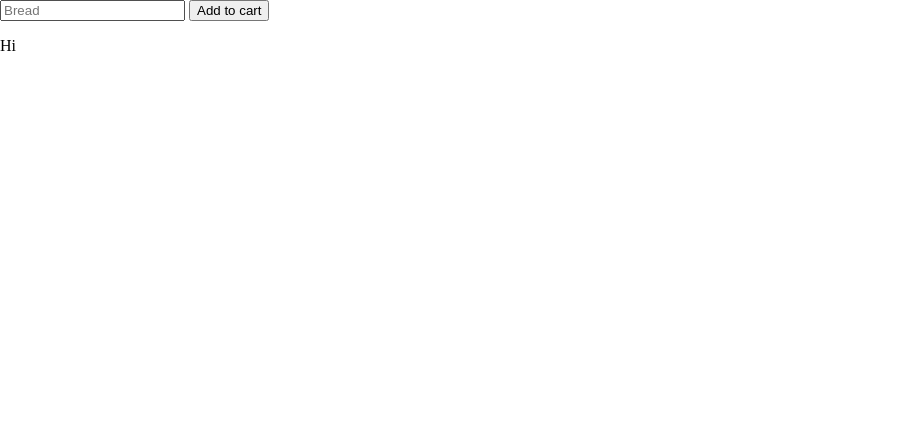
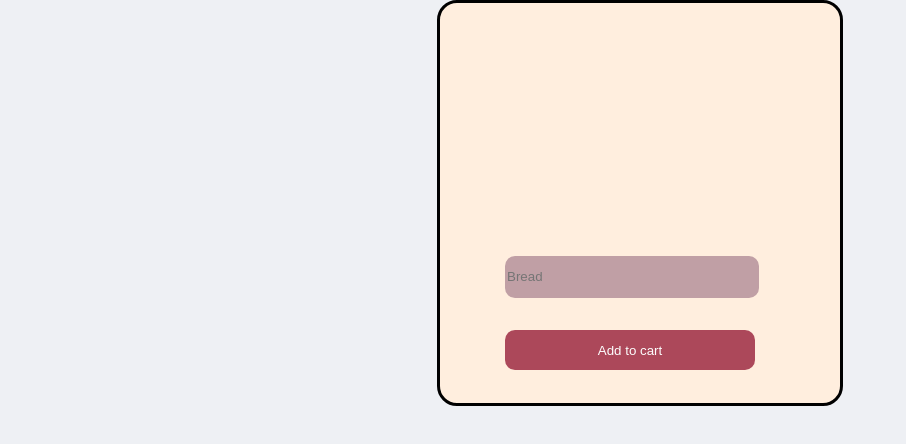
Before and after one commit to traumnerei/Personal-Projects, a plain HTML site: page index.html in a window 1280 px wide. Shown: the whole page, without its empty margins (0-906 px from the left). Drawn offline with nearby package versions, Linux system fonts and the light colour scheme.

Commit message:
some css

```diff
--- a/index.css
+++ b/index.css
@@ -1,22 +1,40 @@
 html, body {
     margin: 0;
     padding: 0;
-    /*
     font-family: 'Rubik', sans-serif;
     background-color: #EEF0F4;
-    */
+    justify-items: center;
+
 }
 
-input {
-    /*
+input{
     color: #432000;
-    background-color: #DCE1EB
-    */
+    background-color: #c09fa5;
+    margin-top: 220px;
+    margin-left: 65px;
+    border-style: none;
+    height: 40px;
+    width: 250px;
+    border-radius: 10px;
+    gap: 2px;
 }
 
-button {
-    /*
+button{
     color: #FDFDFD;
     background-color: #AC485A;
-    */
+    border-style: none;
+    height: 40px;
+    width: 250px;
+    margin-left: 65px;
+    border-radius: 10px;
+    gap: 5px;
 }
+
+.container{
+    width: 400px;
+    height: 400px;
+    background-color: #ffeede;
+    border-style: solid;
+    border-radius: 20px;
+    display: grid;
+}
--- a/index.html
+++ b/index.html
@@ -8,11 +8,14 @@
     <link rel="preconnect" href="https://fonts.gstatic.com" crossorigin>
     <link href="https://fonts.googleapis.com/css2?family=Rubik:wght@300&display=swap" rel="stylesheet">
     <link rel="stylesheet" href="index.css">
+    <script src="https://cdnjs.cloudflare.com/ajax/libs/jquery/3.7.1/jquery.min.js" integrity="sha512-v2CJ7UaYy4JwqLDIrZUI/4hqeoQieOmAZNXBeQyjo21dadnwR+8ZaIJVT8EE2iyI61OV8e6M8PP2/4hpQINQ/g==" crossorigin="anonymous" referrerpolicy="no-referrer"></script>
 </head>
 <body>
-   <input type="text" id="input-field" placeholder="Bread">
-    <button id="add-button">Add to cart</button>
-    <script src="index.js"></script>
-    <p id="paragraph">Hi</p>
+    <div class="container">
+        <div id="img-holder"></div>
+        <input type="text" id="input-field" placeholder="Bread">
+        <button id="add-button">Add to cart</button>
+        <script src="index.js"></script>
+    </div>
 </body>
 </html>
--- a/index.js
+++ b/index.js
@@ -1,8 +1,8 @@
-const inputFieldEl = document.getElementById("input-field");
-const addButtonEl = document.getElementById("add-button");
+const inputFieldEl = document.getElementById("input-field")
+const addButtonEl = document.getElementById("add-button")
 
 addButtonEl.addEventListener("click", function() {
     let inputValue = inputFieldEl.value
 
-    console.log(inputValue);
+    console.log(inputValue)
 })
```
